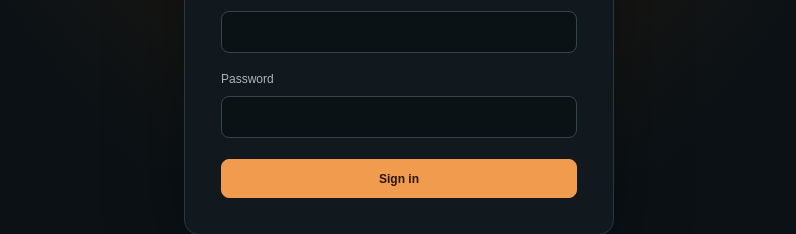
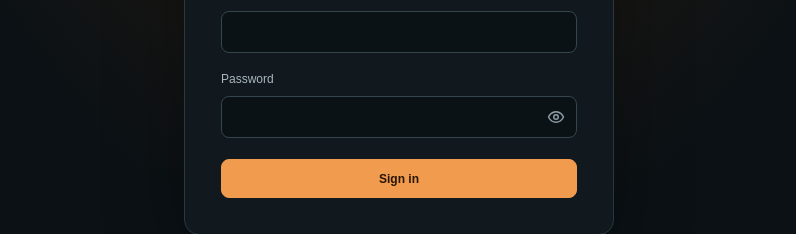
Before and after one commit to GreeseGilbertVijay/Spinco-Connect-Dashboard, a Next.js app: page /login in a window 1280 px wide. Shown: the part 395-629 px from the top of the page, without its empty margins (241-1037 px from the left). Built offline with nearby package versions, Linux system fonts and the light colour scheme; no server answers.

Commit message:
new changes in the login page

```diff
--- a/src/app/globals.css
+++ b/src/app/globals.css
@@ -9,6 +9,7 @@
   --text: #f2f6f7;
   --muted: #8d9ba4;
   --accent: #f09b4e;
+  --live: #3fd68a;
 }
 
 * { box-sizing: border-box; }
@@ -60,7 +61,7 @@ h1 { margin: 8px 0 6px; font-size: clamp(26px, 3vw, 35px); letter-spacing: -.8px
 .metric-row { display: flex; align-items: center; gap: 10px; margin-top: 13px; }
 .metric-value { font-size: 29px; font-weight: 700; letter-spacing: -.8px; }
 .metric-note { color: #71818a; font-size: 11px; }
-.metric-dot { width: 8px; height: 8px; background: var(--accent); border-radius: 50%; box-shadow: 0 0 14px #f09b4e77; }
+.metric-dot { width: 8px; height: 8px; background: var(--live); border-radius: 50%; box-shadow: 0 0 14px #3fd68a77; }
 .section-head { display: flex; align-items: center; justify-content: space-between; gap: 15px; margin: 0 0 15px; }
 .section-head h2 { margin: 0; font-size: 17px; }
 .section-meta { color: var(--muted); font-size: 12px; }
@@ -72,8 +73,8 @@ h1 { margin: 8px 0 6px; font-size: clamp(26px, 3vw, 35px); letter-spacing: -.8px
 .device-id { margin: 5px 0 0 20px; color: #697982; font-family: ui-monospace, monospace; font-size: 10px; }
 .status { display: inline-flex; flex: 0 0 auto; align-items: center; gap: 6px; color: #9aa8ad; font-size: 11px; }
 .status::before { width: 7px; height: 7px; border-radius: 50%; background: #eb767c; content: ""; }
-.status.online { color: #f5ad72; }
-.status.online::before { background: #f09b4e; box-shadow: 0 0 10px #f09b4e66; }
+.status.online { color: var(--live); }
+.status.online::before { background: var(--live); box-shadow: 0 0 10px #3fd68a66; }
 .preview-wrap { position: relative; display: grid; height: 142px; margin: 0 17px; overflow: hidden; place-items: center; border: 1px solid #223039; border-radius: 7px; background: repeating-linear-gradient(45deg,#121b20,#121b20 10px,#151f24 10px,#151f24 20px); }
 .preview-wrap img, .preview-wrap video { width: 100%; height: 100%; object-fit: contain; }
 .preview-empty { color: #6f7f87; font-size: 11px; text-align: center; }
@@ -128,6 +129,12 @@ a.nav-item, a.button { text-decoration: none; }
 .field { display: block; margin-top: 17px; color: #aab6bb; font-size: 12px; }
 .field input { display: block; width: 100%; height: 42px; margin-top: 8px; padding: 0 12px; outline: none; border: 1px solid #35454d; border-radius: 8px; background: #0b1216; color: #f2f6f7; }
 .field input:focus { border-color: #f09b4e; box-shadow: 0 0 0 3px #f09b4e1a; }
+.password-input { position: relative; display: block; margin-top: 8px; }
+.password-input input { margin-top: 0; padding-right: 44px; }
+.password-input input::-ms-reveal, .password-input input::-ms-clear { display: none; }
+.password-toggle { position: absolute; top: 0; right: 0; display: grid; width: 42px; height: 42px; padding: 0; place-items: center; border: 0; border-radius: 8px; background: transparent; color: #8d9ba4; }
+.password-toggle:hover, .password-toggle:focus-visible { color: #f09b4e; }
+.password-toggle:focus-visible { outline: 2px solid #f09b4e; outline-offset: -2px; }
 .modal-actions { display: flex; justify-content: flex-end; gap: 9px; margin-top: 23px; }
 .spinner { width: 17px; height: 17px; border: 2px solid #53636b; border-top-color: var(--accent); border-radius: 50%; animation: spin .7s linear infinite; }
 @keyframes spin { to { transform: rotate(360deg); } }
--- a/src/app/users/[id]/page.tsx
+++ b/src/app/users/[id]/page.tsx
@@ -33,9 +33,9 @@ export default async function UserPage({ params }: { params: Promise<{ id: strin
   const now = new Date();
   const tvStatus = (device: { revokedAt: Date | null; lastSeenAt: Date | null }) => {
     if (device.revokedAt) return "Revoked";
-    return isPlayerOnline(device.lastSeenAt, now) ? "Online" : "Offline";
+    return isPlayerOnline(device.lastSeenAt, now) ? "Live" : "Offline";
   };
-  const online = user.devices.filter((device) => tvStatus(device) === "Online").length;
+  const online = user.devices.filter((device) => tvStatus(device) === "Live").length;
 
   return (
     <AdminShell email={admin.email} userId={admin.id} superAdmin={superAdmin} caption={adminName(user)}>
@@ -49,7 +49,7 @@ export default async function UserPage({ params }: { params: Promise<{ id: strin
       </div>
       <div className="metric-grid">
         <div className="metric"><div className="metric-label">TVs paired</div><div className="metric-row"><span className="metric-value">{user.devices.length}</span><span className="metric-note">registered by this user</span></div></div>
-        <div className="metric"><div className="metric-label">Player connectivity</div><div className="metric-row"><span className="metric-dot" /><span className="metric-value">{online}</span><span className="metric-note">online now</span></div></div>
+        <div className="metric"><div className="metric-label">Player connectivity</div><div className="metric-row"><span className="metric-dot" /><span className="metric-value">{online}</span><span className="metric-note">live now</span></div></div>
       </div>
       <section>
         <div className="section-head"><h2>TVs</h2></div>
@@ -61,7 +61,7 @@ export default async function UserPage({ params }: { params: Promise<{ id: strin
                 <tr key={device.id}>
                   <td>{device.name}</td>
                   <td className="mono">{device.deviceId}</td>
-                  <td>{tvStatus(device)}</td>
+                  <td><span className={`status ${tvStatus(device) === "Live" ? "online" : ""}`}>{tvStatus(device)}</span></td>
                   <td>{showing(device)}</td>
                   <td>{device.lastSeenAt?.toLocaleString() ?? "Never connected"}</td>
                   <td>{device.createdAt.toLocaleDateString()}</td>
--- a/src/components/login-form.tsx
+++ b/src/components/login-form.tsx
@@ -3,6 +3,7 @@
 import Image from "next/image";
 import { FormEvent, useState } from "react";
 import { useRouter } from "next/navigation";
+import PasswordInput from "@/components/password-input";
 
 export default function LoginForm() {
   const router = useRouter();
@@ -39,7 +40,7 @@ export default function LoginForm() {
         <h1>Welcome back</h1>
         <p className="subheading">Sign in to manage your signage players and screen content.</p>
         <label className="field">Email address<input autoComplete="username" type="email" required value={email} onChange={(event) => setEmail(event.target.value)} /></label>
-        <label className="field">Password<input autoComplete="current-password" type="password" required value={password} onChange={(event) => setPassword(event.target.value)} /></label>
+        <label className="field">Password<PasswordInput autoComplete="current-password" required value={password} onChange={(event) => setPassword(event.target.value)} /></label>
         {error && <div className="login-error" role="alert">{error}</div>}
         <button className="button primary" disabled={loading} type="submit">{loading ? "Signing in..." : "Sign in"}</button>
       </form>
--- /dev/null
+++ b/src/components/password-input.tsx
@@ -0,0 +1,22 @@
+"use client";
+
+import { ComponentProps, useState } from "react";
+
+type PasswordInputProps = Omit<ComponentProps<"input">, "type">;
+
+export default function PasswordInput(props: PasswordInputProps) {
+  const [visible, setVisible] = useState(false);
+
+  return (
+    <span className="password-input">
+      <input {...props} type={visible ? "text" : "password"} />
+      <button type="button" className="password-toggle" aria-label={visible ? "Hide password" : "Show password"} title={visible ? "Hide password" : "Show password"} onClick={() => setVisible((current) => !current)}>
+        <svg width="18" height="18" viewBox="0 0 24 24" fill="none" stroke="currentColor" strokeWidth="2" strokeLinecap="round" strokeLinejoin="round" aria-hidden="true">
+          <path d="M2 12s3.6-7 10-7 10 7 10 7-3.6 7-10 7-10-7-10-7Z" />
+          <circle cx="12" cy="12" r="3" />
+          {visible && <path d="M4 4l16 16" />}
+        </svg>
+      </button>
+    </span>
+  );
+}
--- a/src/components/users-list.tsx
+++ b/src/components/users-list.tsx
@@ -2,6 +2,7 @@
 
 import { ChangeEvent, useCallback, useEffect, useState } from "react";
 import Link from "next/link";
+import PasswordInput from "@/components/password-input";
 
 type UserItem = {
   id: string;
@@ -91,7 +92,7 @@ export default function UsersList() {
       {loading ? <div className="empty-state"><span className="spinner" /></div> : (
         <div className="data-table-wrap">
           <table className="data-table">
-            <thead><tr><th>ID</th><th>Name</th><th>Email</th><th>Role</th><th>TVs</th><th>Online</th><th /></tr></thead>
+            <thead><tr><th>ID</th><th>Name</th><th>Email</th><th>Role</th><th>TVs</th><th>Live</th><th /></tr></thead>
             <tbody>{users.map((user) => (
               <tr key={user.id}>
                 <td className="mono">{user.id}</td>
@@ -112,7 +113,7 @@ export default function UsersList() {
           {formError && <div className="notice error" role="alert">{formError}</div>}
           <label className="field">Name<input required autoFocus maxLength={60} value={name} onChange={(event) => setName(event.target.value)} /></label>
           <label className="field">Email<input required type="email" autoComplete="off" maxLength={254} value={email} onChange={(event) => setEmail(event.target.value)} /></label>
-          <label className="field">Password (at least {MIN_PASSWORD_LENGTH} characters)<input required type="password" autoComplete="new-password" minLength={MIN_PASSWORD_LENGTH} maxLength={200} value={password} onChange={(event) => setPassword(event.target.value)} /></label>
+          <label className="field">Password (at least {MIN_PASSWORD_LENGTH} characters)<PasswordInput required autoComplete="new-password" minLength={MIN_PASSWORD_LENGTH} maxLength={200} value={password} onChange={(event) => setPassword(event.target.value)} /></label>
           <div className="modal-actions"><button type="button" className="button" onClick={closeModal}>Cancel</button><button type="submit" className="button primary" disabled={busy}>{busy ? "Creating..." : "Create user"}</button></div>
         </form>
       </div>}
```
Also changed, not shown: src/components/dashboard.tsx (+4 -4 lines).
